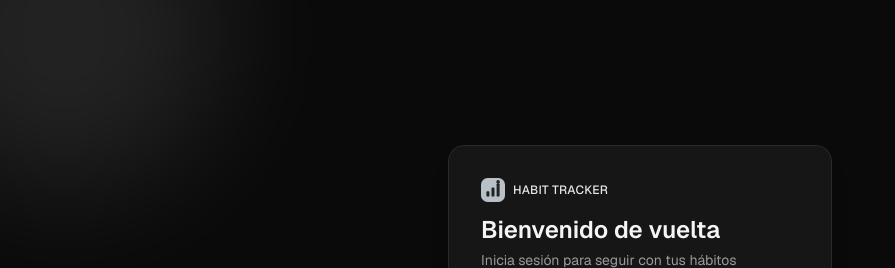
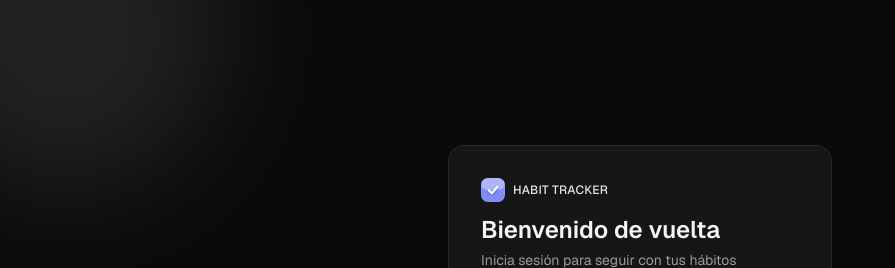
Before and after one commit to DFZG1515-lab/habit-tracker, a Next.js app: page /login in a window 1280 px wide. Shown: the top 268 px of the page, without its empty margins (0-895 px from the left). Built offline with nearby package versions, Linux system fonts and the light colour scheme; no server answers.

Commit message:
Redesign logo: minimalist badge with color gradient and glossy 3D depth

```diff
--- a/src/components/Logo.tsx
+++ b/src/components/Logo.tsx
@@ -7,19 +7,40 @@ export function Logo({ className = "h-8 w-8" }: { className?: string }) {
       xmlns="http://www.w3.org/2000/svg"
     >
       <defs>
-        <linearGradient id="logo-gradient" x1="0" y1="40" x2="40" y2="0">
-          <stop offset="0%" stopColor="var(--accent-to)" />
-          <stop offset="100%" stopColor="var(--accent-from)" />
+        <linearGradient id="logo-base" x1="4" y1="2" x2="36" y2="38">
+          <stop offset="0%" stopColor="#818cf8" />
+          <stop offset="55%" stopColor="#6366f1" />
+          <stop offset="100%" stopColor="#4338ca" />
         </linearGradient>
+        <linearGradient id="logo-sheen" x1="20" y1="2" x2="20" y2="22">
+          <stop offset="0%" stopColor="#ffffff" stopOpacity="0.35" />
+          <stop offset="100%" stopColor="#ffffff" stopOpacity="0" />
+        </linearGradient>
+        <filter id="logo-shadow" x="-20%" y="-20%" width="140%" height="140%">
+          <feDropShadow dx="0" dy="1.5" stdDeviation="1.6" floodColor="#1e1b4b" floodOpacity="0.45" />
+        </filter>
       </defs>
 
-      <rect width="40" height="40" rx="11" fill="url(#logo-gradient)" />
+      <rect width="40" height="40" rx="12" fill="url(#logo-base)" />
+      <rect width="40" height="20" rx="12" fill="url(#logo-sheen)" />
+      <rect
+        x="0.75"
+        y="0.75"
+        width="38.5"
+        height="38.5"
+        rx="11.25"
+        stroke="#ffffff"
+        strokeOpacity="0.15"
+      />
 
-      <rect x="9" y="22" width="5" height="9" rx="1.5" fill="black" fillOpacity="0.82" />
-      <rect x="17.5" y="16" width="5" height="15" rx="1.5" fill="black" fillOpacity="0.82" />
-      <rect x="26" y="9" width="5" height="22" rx="1.5" fill="black" fillOpacity="0.82" />
-
-      <circle cx="28.5" cy="6.5" r="3" fill="black" fillOpacity="0.82" />
+      <path
+        d="M13 20.5L18 25.5L27.5 14.5"
+        stroke="white"
+        strokeWidth="3.4"
+        strokeLinecap="round"
+        strokeLinejoin="round"
+        filter="url(#logo-shadow)"
+      />
     </svg>
   );
 }
```
Also changed, not shown: src/app/icon.svg.
